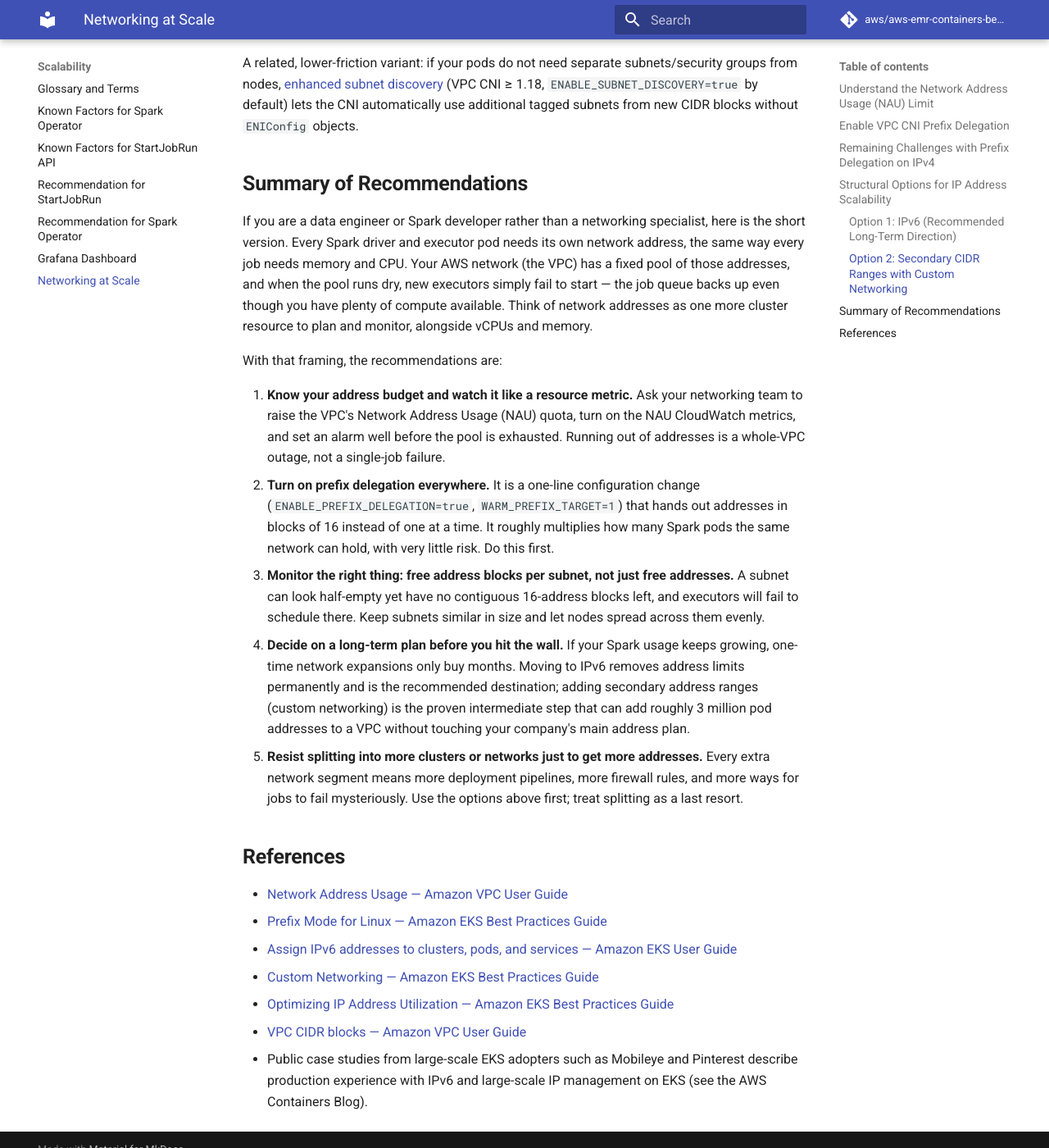
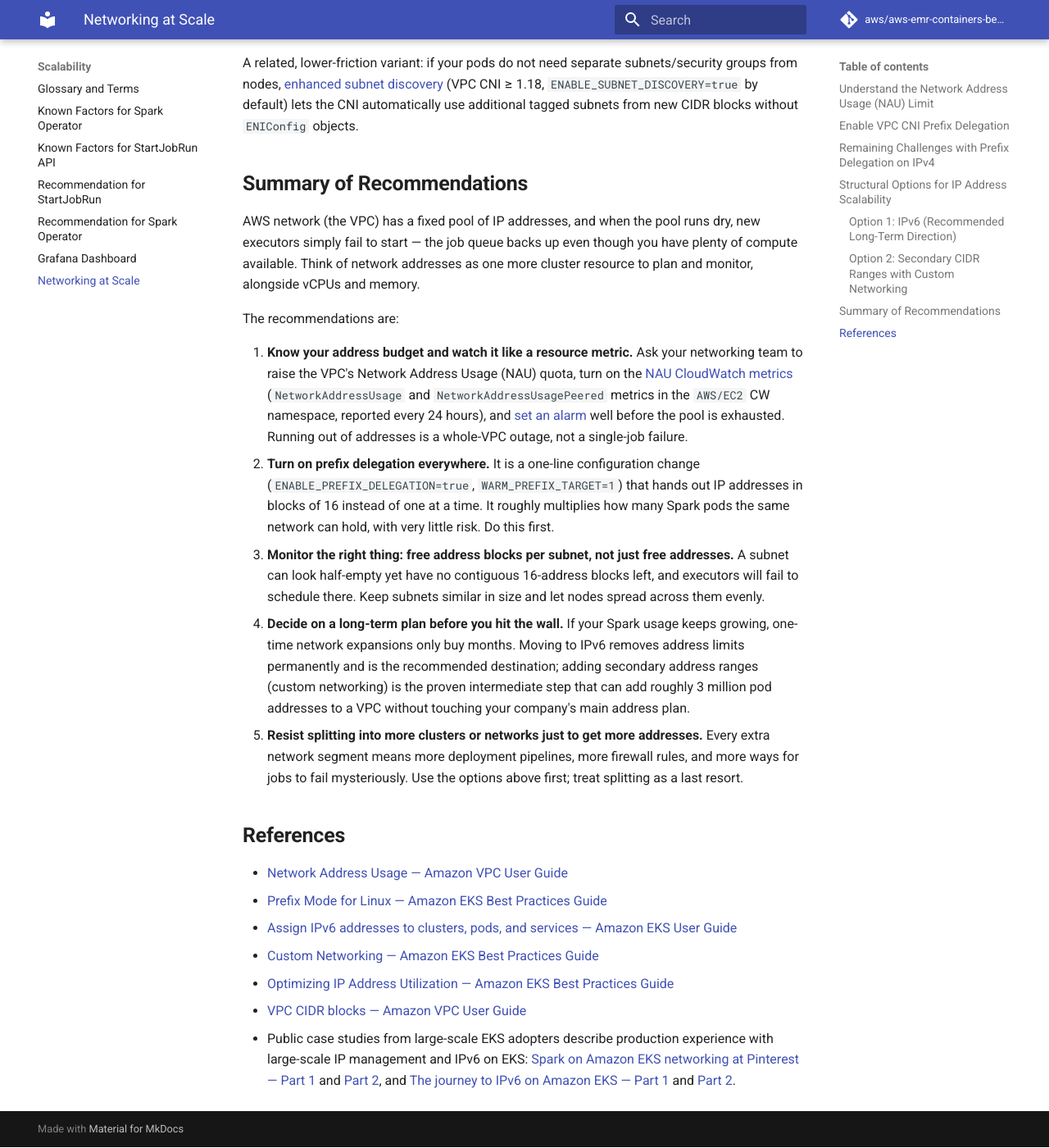
Before and after one commit to aws/aws-emr-containers-best-practices, an MkDocs documentation site: the page built from content/scalability/docs/networking-at-scale.md, in a window 1280 px wide and 1400 px high, scrolled down 3950 px. Shown: the whole window at 82% size. Built offline with MkDocs 1.6.1 and Material for MkDocs 9.7.7, drawn with Linux system fonts in a browser that asks for light colours; comment, search, counter and statistics services are not loaded; some of the changed text lies outside the part shown.

Commit message:
Refine wording and add reference links throughout the article
- Specify EKS cluster creation time for IPv6 mode
- Tighten the summary opening and recommendation wording
- Link NAU CloudWatch metrics, alarm example, and RFC 6598
- Replace vague case-study mention with verified Pinterest Spark
  networking and EKS IPv6 journey blog links

Co-Authored-By: Claude Fable 5 <noreply@anthropic.com>

```diff
--- a/content/scalability/docs/networking-at-scale.md
+++ b/content/scalability/docs/networking-at-scale.md
@@ -66,11 +66,11 @@ Considerations before adopting IPv6:
 
 1. **Organizational readiness.** Many enterprises have adopted IPv6 only for internet-facing services. Internal service-to-service paths (DNS, proxies, firewalls, on-premises connectivity) must support IPv6 or provide translation (NAT64/DNS64, or the egress-only IPv4 support built into EKS IPv6 clusters).
 2. **Service support.** Verify that the EMR on EKS release and features you depend on support IPv6 clusters, and check the current status in the [EMR on EKS documentation](https://docs.aws.amazon.com/emr/latest/EMR-on-EKS-DevelopmentGuide/emr-eks.html) before committing to a migration.
-3. IPv6 mode is set at **cluster creation time** and cannot be changed later, so adoption means standing up new clusters and migrating workloads.
+3. IPv6 mode is set at **EKS cluster creation time** and cannot be changed later, so adoption means standing up new EKS clusters and migrating workloads to them.
 
 ### **Option 2: Secondary CIDR Ranges with Custom Networking**
 
-You can extend an IPv4 VPC by associating secondary CIDR blocks — the [EKS best practices guide](https://docs.aws.amazon.com/eks/latest/best-practices/ip-opt.html) recommends the RFC 6598 carrier-grade NAT range `100.64.0.0/10`, which rarely conflicts with corporate address plans — and using [VPC CNI custom networking](https://docs.aws.amazon.com/eks/latest/best-practices/custom-networking.html) to place pods in those subnets while nodes remain in the primary ranges.
+You can extend an IPv4 VPC by associating secondary CIDR blocks — the [EKS best practices guide](https://docs.aws.amazon.com/eks/latest/best-practices/ip-opt.html) recommends the [RFC 6598](https://datatracker.ietf.org/doc/html/rfc6598) carrier-grade NAT range `100.64.0.0/10`, which rarely conflicts with corporate address plans — and using [VPC CNI custom networking](https://docs.aws.amazon.com/eks/latest/best-practices/custom-networking.html) to place pods in those subnets while nodes remain in the primary ranges.
 
 * **IP capacity:** each secondary CIDR block can be at most a /16 (65,536 addresses), but you can associate multiple blocks (default quota: 5 CIDR blocks per VPC, adjustable up to 50). Drawing from `100.64.0.0/10` alone, a VPC at the maximum quota can reach **~3.2 million pod IP addresses (50 × /16)** — and the full `100.64.0.0/10` range holds ~4.2 million addresses if spread across VPCs. For most Spark fleets, the practical ceiling arrives first at the NAU limit or the route/CIDR quotas, not the address space itself.
 * This provides significant new pod address space without touching the primary corporate address allocation.
@@ -81,12 +81,12 @@ A related, lower-friction variant: if your pods do not need separate subnets/sec
 
 ## **Summary of Recommendations**
 
-If you are a data engineer or Spark developer rather than a networking specialist, here is the short version. Every Spark driver and executor pod needs its own network address, the same way every job needs memory and CPU. Your AWS network (the VPC) has a fixed pool of those addresses, and when the pool runs dry, new executors simply fail to start — the job queue backs up even though you have plenty of compute available. Think of network addresses as one more cluster resource to plan and monitor, alongside vCPUs and memory.
+AWS network (the VPC) has a fixed pool of IP addresses, and when the pool runs dry, new executors simply fail to start — the job queue backs up even though you have plenty of compute available. Think of network addresses as one more cluster resource to plan and monitor, alongside vCPUs and memory.
 
-With that framing, the recommendations are:
+The recommendations are:
 
-1. **Know your address budget and watch it like a resource metric.** Ask your networking team to raise the VPC's Network Address Usage (NAU) quota, turn on the NAU CloudWatch metrics, and set an alarm well before the pool is exhausted. Running out of addresses is a whole-VPC outage, not a single-job failure.
-2. **Turn on prefix delegation everywhere.** It is a one-line configuration change (`ENABLE_PREFIX_DELEGATION=true`, `WARM_PREFIX_TARGET=1`) that hands out addresses in blocks of 16 instead of one at a time. It roughly multiplies how many Spark pods the same network can hold, with very little risk. Do this first.
+1. **Know your address budget and watch it like a resource metric.** Ask your networking team to raise the VPC's Network Address Usage (NAU) quota, turn on the [NAU CloudWatch metrics](https://docs.aws.amazon.com/vpc/latest/userguide/vpc-cloudwatch.html#nau-monitoring-enable) (`NetworkAddressUsage` and `NetworkAddressUsagePeered` metrics in the `AWS/EC2` CW namespace, reported every 24 hours), and [set an alarm](https://docs.aws.amazon.com/vpc/latest/userguide/vpc-cloudwatch.html#nau-cloudwatch-alarm-example) well before the pool is exhausted. Running out of addresses is a whole-VPC outage, not a single-job failure.
+2. **Turn on prefix delegation everywhere.** It is a one-line configuration change (`ENABLE_PREFIX_DELEGATION=true`, `WARM_PREFIX_TARGET=1`) that hands out IP addresses in blocks of 16 instead of one at a time. It roughly multiplies how many Spark pods the same network can hold, with very little risk. Do this first.
 3. **Monitor the right thing: free address blocks per subnet, not just free addresses.** A subnet can look half-empty yet have no contiguous 16-address blocks left, and executors will fail to schedule there. Keep subnets similar in size and let nodes spread across them evenly.
 4. **Decide on a long-term plan before you hit the wall.** If your Spark usage keeps growing, one-time network expansions only buy months. Moving to IPv6 removes address limits permanently and is the recommended destination; adding secondary address ranges (custom networking) is the proven intermediate step that can add roughly 3 million pod addresses to a VPC without touching your company's main address plan.
 5. **Resist splitting into more clusters or networks just to get more addresses.** Every extra network segment means more deployment pipelines, more firewall rules, and more ways for jobs to fail mysteriously. Use the options above first; treat splitting as a last resort.
@@ -99,4 +99,4 @@ With that framing, the recommendations are:
 * [Custom Networking — Amazon EKS Best Practices Guide](https://docs.aws.amazon.com/eks/latest/best-practices/custom-networking.html)
 * [Optimizing IP Address Utilization — Amazon EKS Best Practices Guide](https://docs.aws.amazon.com/eks/latest/best-practices/ip-opt.html)
 * [VPC CIDR blocks — Amazon VPC User Guide](https://docs.aws.amazon.com/vpc/latest/userguide/vpc-cidr-blocks.html)
-* Public case studies from large-scale EKS adopters such as Mobileye and Pinterest describe production experience with IPv6 and large-scale IP management on EKS (see the AWS Containers Blog).
+* Public case studies from large-scale EKS adopters describe production experience with large-scale IP management and IPv6 on EKS: [Spark on Amazon EKS networking at Pinterest — Part 1](https://aws.amazon.com/blogs/containers/spark-on-amazon-eks-networking-part-1/) and [Part 2](https://aws.amazon.com/blogs/containers/spark-on-amazon-eks-networking-part-2/), and [The journey to IPv6 on Amazon EKS — Part 1](https://aws.amazon.com/blogs/containers/the-journey-to-ipv6-on-amazon-eks-foundation-part-1/) and [Part 2](https://aws.amazon.com/blogs/containers/the-journey-to-ipv6-on-amazon-eks-implementation-patterns-part-2/).
```
